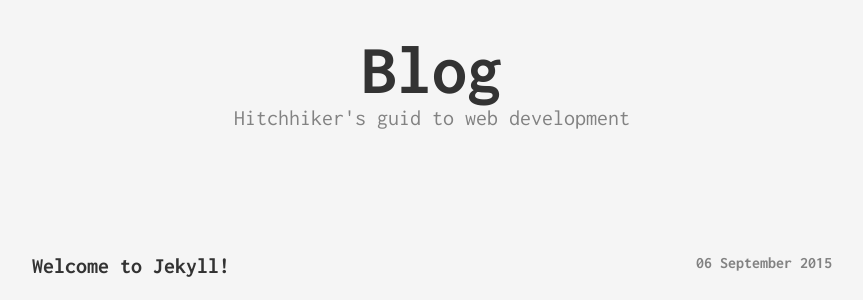
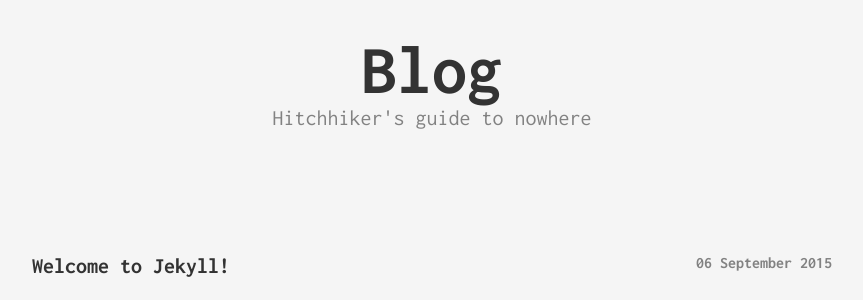
Before and after one commit to nawel/nawel.github.com, a Jekyll site: the page built from index.html, in a window 1280 px wide. Shown: the part 244-544 px from the top of the page, without its empty margins (208-1071 px from the left). Built offline with Jekyll 4.4.1, drawn with Linux system fonts in a browser that asks for light colours.

Commit message:
Update index.html

```diff
--- a/index.html
+++ b/index.html
@@ -1,7 +1,7 @@
 ---
 layout: page
 title: Blog
-subtitle: Hitchhiker's guid to web development
+subtitle: Hitchhiker's guide to nowhere
 sitemap:
   priority: 0.9
 ---
```
